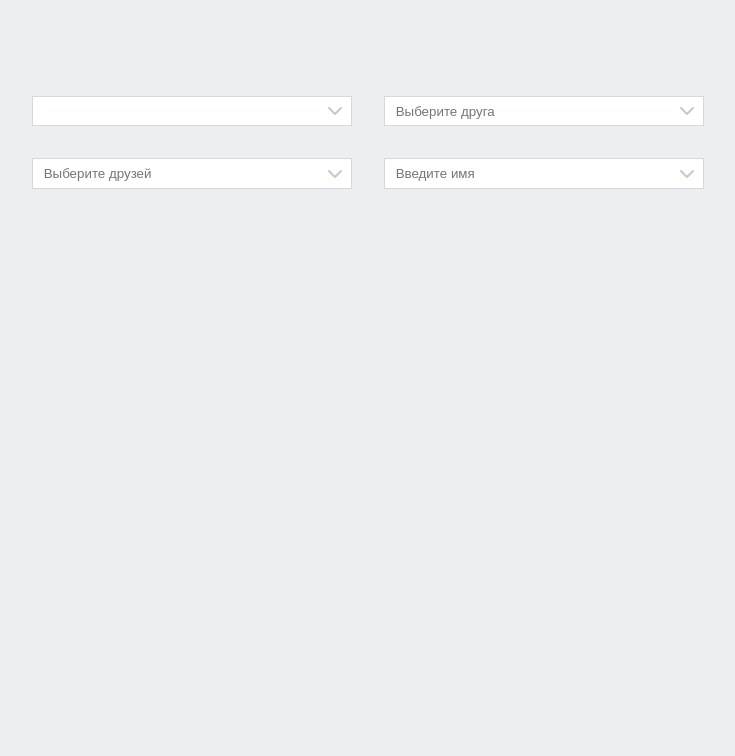
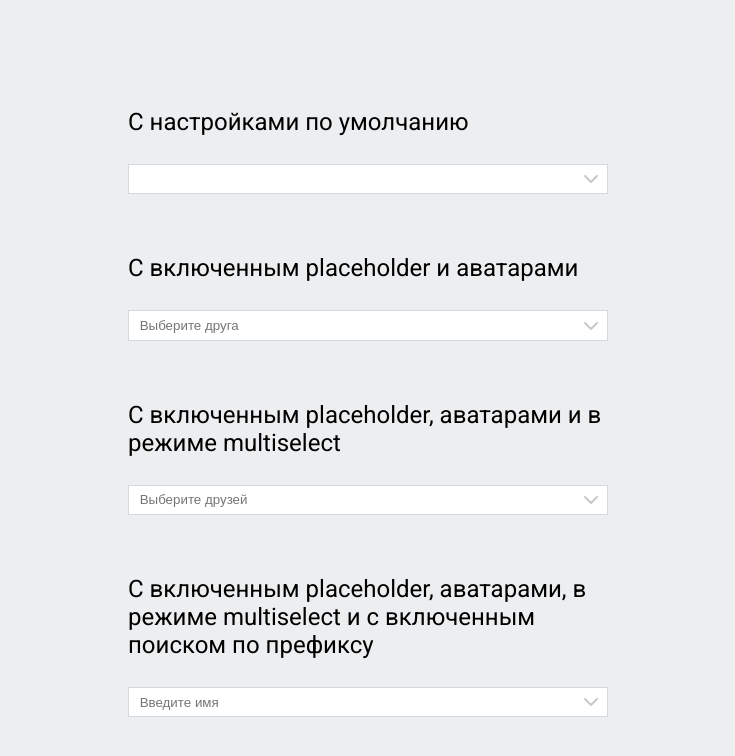
Before and after one commit to asc0de/select-component, a website: page demo/index.html in a window 1280 px wide. Shown: the whole page, without its empty margins (272-1007 px from the left). Drawn offline with Linux system fonts and the light colour scheme; files that its build step writes are made by us from their sources.

Commit message:
demo page is improved

```diff
--- a/demo/index.css
+++ b/demo/index.css
@@ -17,9 +17,17 @@ body .dropdowns-area {
     width: 70vw;
 }
 
-body .dropdowns-area #dropdown1,
-body .dropdowns-area #dropdown2,
-body .dropdowns-area #dropdown3,
-body .dropdowns-area #dropdown4 {
-    width: 20em;
+body .dropdowns-area .dropdowns-area__demo-container {
+    width: 30em;
+    padding: 1em;
+    display: flex;
+    flex-direction: column;
+    justify-content: space-between;
 }
+
+.dropdowns-area__demo-container__label {
+    font-family: Roboto;
+    font-weight: 400;
+    font-size: 1.5em;
+    margin: 0.5em 0;
+}
--- a/demo/index.html
+++ b/demo/index.html
@@ -14,10 +14,30 @@
 
 <body>
     <div class="dropdowns-area">
-        <div id="dropdown1"></div>
-        <div id="dropdown2"></div>
-        <div id="dropdown3"></div>
-        <div id="dropdown4"></div>
+        <div class="dropdowns-area__demo-container">
+            <h3 class="dropdowns-area__demo-container__label">
+                C настройками по умолчанию
+            </h3>
+            <div id="dropdown1"></div>
+        </div>
+        <div class="dropdowns-area__demo-container">
+            <h3 class="dropdowns-area__demo-container__label">
+                С включенным placeholder и аватарами
+            </h3>
+            <div id="dropdown2"></div>
+        </div>
+        <div class="dropdowns-area__demo-container">
+            <h3 class="dropdowns-area__demo-container__label">
+                С включенным placeholder, аватарами и в режиме multiselect
+            </h3>
+            <div id="dropdown3"></div>
+        </div>
+        <div class="dropdowns-area__demo-container">
+            <h3 class="dropdowns-area__demo-container__label">
+                С включенным placeholder, аватарами, в режиме multiselect и с включенным поиском по префиксу
+            </h3>
+            <div id="dropdown4"></div>
+        </div>
     </div>
     <noscript>You should enable javascript to work with it</noscript>
     <script src="dropdown.js"></script>
--- a/dropdown/dropdown.css
+++ b/dropdown/dropdown.css
@@ -1,4 +1,4 @@
 .vk-dropdown {
-    margin: 1em;
+    margin: 1em 0;
     font-family: -apple-system, BlinkMacSystemFont, Roboto, Helvetica Neue, sans-serif;
 }
```
Also changed, not shown: dist/dropdown.css, dist/index.css, dist/index.html.
